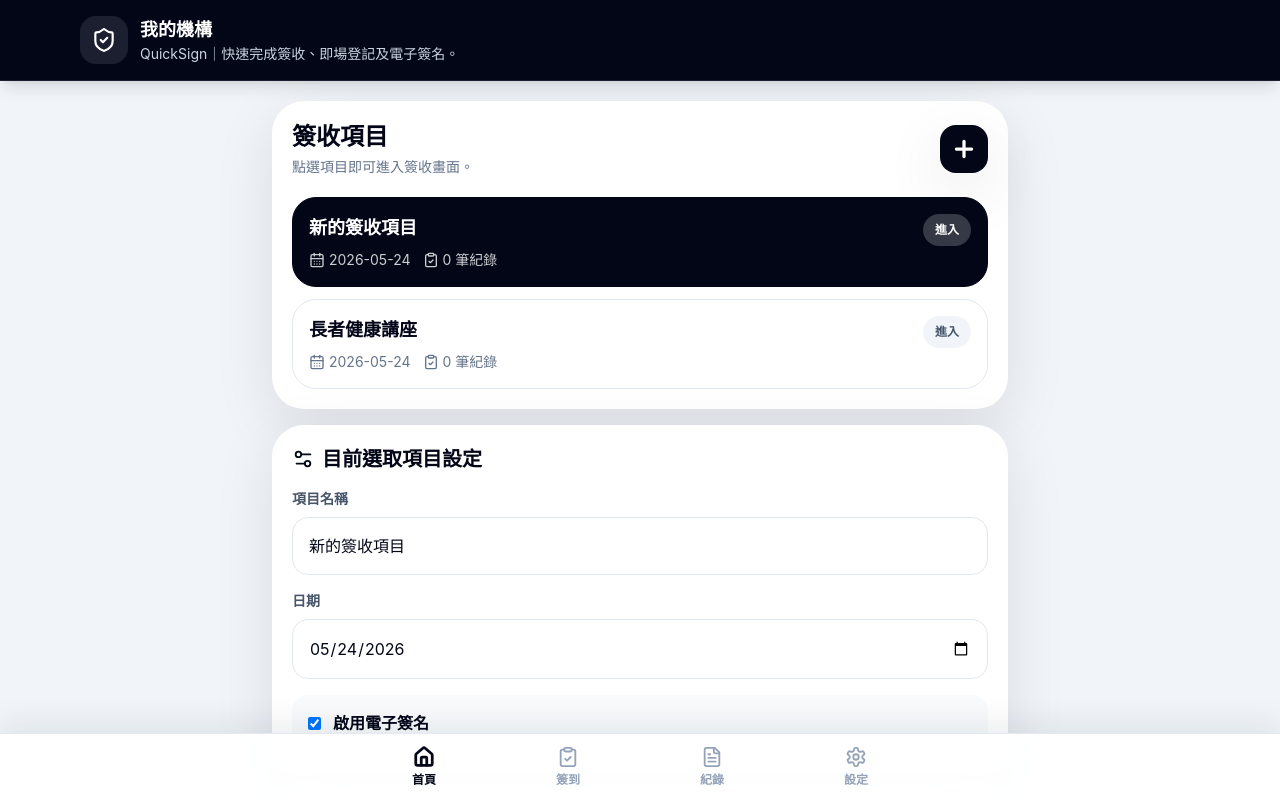
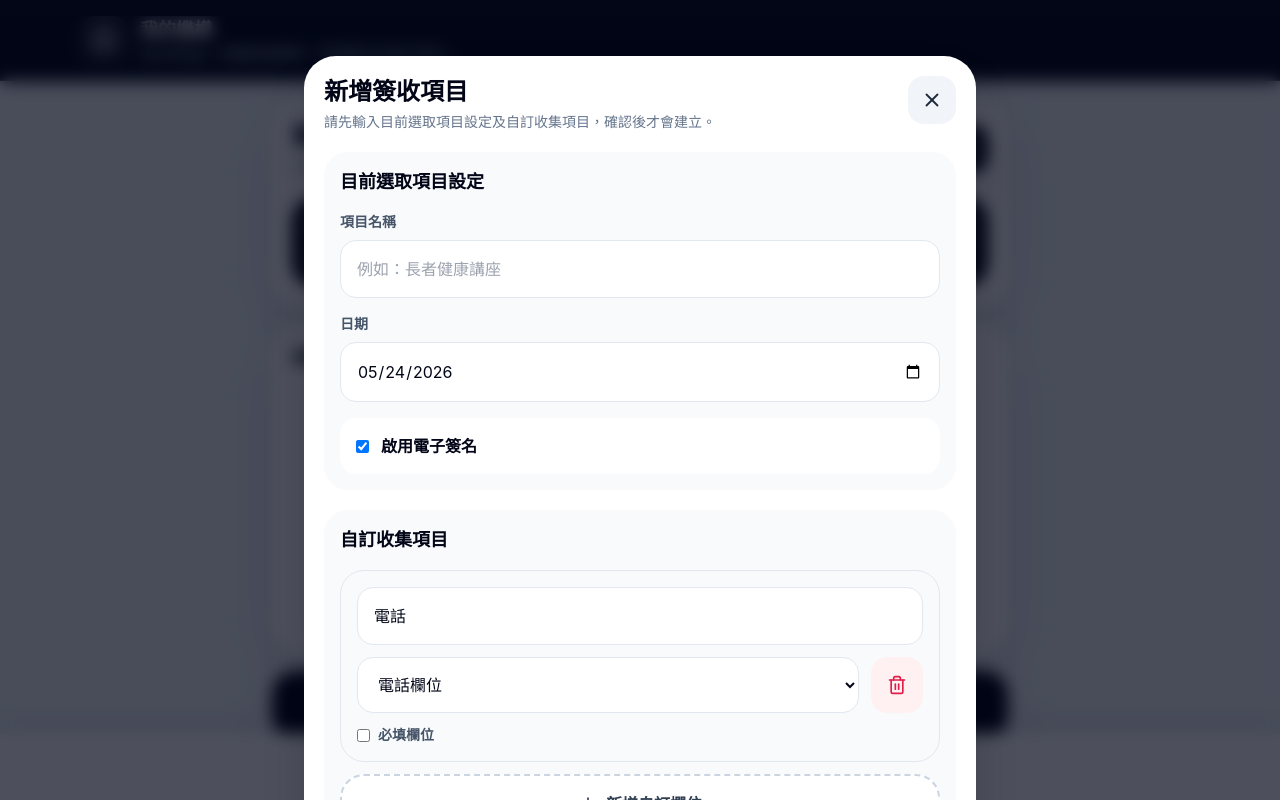
Before and after one commit to anthonywong0206-commits/instanxsign_v1, a React (Vite) app: page / in a window 1280 px wide. Both pictures are taken after a click on the button "新增簽收項目". Shown: the top 800 px of the page. Built offline with nearby package versions, Linux system fonts and the light colour scheme.

Commit message:
Add files via upload

```diff
--- a/src/pages/HomePage.jsx
+++ b/src/pages/HomePage.jsx
@@ -1,6 +1,17 @@
-import { CalendarDays, ClipboardCheck, Plus, QrCode, Settings2 } from 'lucide-react'
+import React from 'react'
+
+import { CalendarDays, ClipboardCheck, Plus, QrCode, X } from 'lucide-react'
 import { QRCodeCanvas } from 'qrcode.react'
 import FieldEditor from '../components/FieldEditor'
+
+const createBlankItem = () => ({
+  title: '',
+  date: new Date().toISOString().slice(0, 10),
+  fields: [
+    { id: crypto.randomUUID(), label: '電話', type: 'tel', required: false }
+  ],
+  requireSignature: true
+})
 
 export default function HomePage({
   state,
@@ -9,15 +20,36 @@ export default function HomePage({
   setPage,
   onStartKiosk
 }) {
-  const addItem = () => {
+  const [draftItem, setDraftItem] = React.useState(null)
+
+  const openCreateForm = () => {
+    setDraftItem(createBlankItem())
+  }
+
+  const closeCreateForm = () => {
+    setDraftItem(null)
+  }
+
+  const updateDraft = (patch) => {
+    setDraftItem((item) => ({
+      ...item,
+      ...patch
+    }))
+  }
+
+  const confirmCreateItem = () => {
+    if (!draftItem?.title?.trim()) {
+      alert('請輸入簽收項目名稱。')
+      return
+    }
+
     const item = {
+      ...draftItem,
       id: crypto.randomUUID(),
-      title: '新的簽收項目',
-      date: new Date().toISOString().slice(0, 10),
-      fields: [
-        { id: crypto.randomUUID(), label: '電話', type: 'tel', required: false }
-      ],
-      requireSignature: true
+      title: draftItem.title.trim(),
+      fields: (draftItem.fields || []).filter((field) =>
+        field.label?.trim()
+      )
     }
 
     setState((s) => ({
@@ -25,6 +57,8 @@ export default function HomePage({
       items: [item, ...s.items],
       selectedItemId: item.id
     }))
+
+    setDraftItem(null)
   }
 
   const openItem = (id) => {
@@ -34,17 +68,6 @@ export default function HomePage({
     }))
 
     setPage('checkin')
-  }
-
-  const updateSelected = (patch) => {
-    setState((s) => ({
-      ...s,
-      items: s.items.map((item) =>
-        item.id === s.selectedItemId
-          ? { ...item, ...patch }
-          : item
-      )
-    }))
   }
 
   const selectedRecords = state.records.filter(
@@ -58,12 +81,12 @@ export default function HomePage({
           <div>
             <h2 className="text-2xl font-black">簽收項目</h2>
             <p className="mt-1 text-sm text-slate-500">
-              點選項目即可進入簽收畫面。
+              主畫面顯示已建立的簽收項目，點選即可進入簽收。
             </p>
           </div>
 
           <button
-            onClick={addItem}
+            onClick={openCreateForm}
             className="flex h-12 w-12 shrink-0 items-center justify-center rounded-2xl bg-slate-950 text-white shadow-soft active:scale-95 dark:bg-white dark:text-slate-950"
             title="新增簽收項目"
           >
@@ -71,6 +94,14 @@ export default function HomePage({
           </button>
         </div>
 
+        {state.items.length === 0 ? (
+          <div className="rounded-[1.5rem] border-2 border-dashed border-slate-300 bg-slate-50 p-8 text-center dark:border-slate-700 dark:bg-slate-900">
+            <div className="text-lg font-black">尚未建立簽收項目</div>
+            <p className="mt-2 text-sm text-slate-500">
+              請按右上角「＋」新增第一個簽收項目。
+            </p>
+          </div>
+        ) : (
           <div className="space-y-3">
             {state.items.map((item) => {
               const count = state.records.filter(
@@ -93,11 +124,13 @@ export default function HomePage({
                         {item.title || '未命名簽收項目'}
                       </div>
 
-                    <div className={`mt-2 flex flex-wrap items-center gap-3 text-sm ${
+                      <div
+                        className={`mt-2 flex flex-wrap items-center gap-3 text-sm ${
                           state.selectedItemId === item.id
                             ? 'opacity-80'
                             : 'text-slate-500'
-                    }`}>
+                        }`}
+                      >
                         <span className="inline-flex items-center gap-1">
                           <CalendarDays size={16} />
                           {item.date || '未設定日期'}
@@ -110,65 +143,21 @@ export default function HomePage({
                       </div>
                     </div>
 
-                  <div className={`rounded-2xl px-3 py-2 text-xs font-black ${
+                    <div
+                      className={`rounded-2xl px-3 py-2 text-xs font-black ${
                         state.selectedItemId === item.id
                           ? 'bg-white/20'
                           : 'bg-slate-100 text-slate-600 dark:bg-slate-800 dark:text-slate-300'
-                  }`}>
-                    進入
+                      }`}
+                    >
+                      簽收
                     </div>
                   </div>
                 </button>
               )
             })}
           </div>
-      </section>
-
-      <section className="card">
-        <div className="mb-4 flex items-center gap-2">
-          <Settings2 size={22} />
-          <h3 className="text-xl font-black">目前選取項目設定</h3>
-        </div>
-
-        <div className="grid gap-4">
-          <div>
-            <label className="label">項目名稱</label>
-            <input
-              value={selectedItem?.title || ''}
-              onChange={(e) => updateSelected({ title: e.target.value })}
-              className="input"
-              placeholder="例如：長者健康講座"
-            />
-          </div>
-
-          <div>
-            <label className="label">日期</label>
-            <input
-              type="date"
-              value={selectedItem?.date || ''}
-              onChange={(e) => updateSelected({ date: e.target.value })}
-              className="input"
-            />
-          </div>
-
-          <label className="flex items-center gap-3 rounded-2xl bg-slate-50 p-4 font-bold dark:bg-slate-900">
-            <input
-              type="checkbox"
-              checked={selectedItem?.requireSignature !== false}
-              onChange={(e) => updateSelected({ requireSignature: e.target.checked })}
-            />
-            啟用電子簽名
-          </label>
-        </div>
-      </section>
-
-      <section className="card">
-        <h3 className="mb-4 text-xl font-black">自訂收集項目</h3>
-
-        <FieldEditor
-          fields={selectedItem?.fields || []}
-          onChange={(fields) => updateSelected({ fields })}
-        />
+        )}
       </section>
 
       <section className="card">
@@ -184,10 +173,98 @@ export default function HomePage({
         </div>
       </section>
 
+      {state.items.length > 0 && (
         <button onClick={onStartKiosk} className="primary-button">
           <ClipboardCheck size={22} />
           啟動簽到模式
         </button>
+      )}
+
+      {draftItem && (
+        <div className="fixed inset-0 z-[100] overflow-y-auto bg-slate-950/70 p-4 backdrop-blur">
+          <div className="mx-auto my-6 max-w-2xl rounded-[2rem] bg-white p-5 shadow-2xl dark:bg-slate-900">
+            <div className="mb-5 flex items-start justify-between gap-3">
+              <div>
+                <h2 className="text-2xl font-black">新增簽收項目</h2>
+                <p className="mt-1 text-sm text-slate-500">
+                  請先輸入目前選取項目設定及自訂收集項目，確認後才會建立。
+                </p>
+              </div>
+
+              <button
+                onClick={closeCreateForm}
+                className="icon-button"
+              >
+                <X size={22} />
+              </button>
+            </div>
+
+            <div className="space-y-5">
+              <div className="rounded-[1.5rem] bg-slate-50 p-4 dark:bg-slate-950">
+                <h3 className="mb-4 text-lg font-black">目前選取項目設定</h3>
+
+                <div className="grid gap-4">
+                  <div>
+                    <label className="label">項目名稱</label>
+                    <input
+                      value={draftItem.title}
+                      onChange={(e) => updateDraft({ title: e.target.value })}
+                      className="input"
+                      placeholder="例如：長者健康講座"
+                    />
+                  </div>
+
+                  <div>
+                    <label className="label">日期</label>
+                    <input
+                      type="date"
+                      value={draftItem.date}
+                      onChange={(e) => updateDraft({ date: e.target.value })}
+                      className="input"
+                    />
+                  </div>
+
+                  <label className="flex items-center gap-3 rounded-2xl bg-white p-4 font-bold dark:bg-slate-900">
+                    <input
+                      type="checkbox"
+                      checked={draftItem.requireSignature !== false}
+                      onChange={(e) =>
+                        updateDraft({ requireSignature: e.target.checked })
+                      }
+                    />
+                    啟用電子簽名
+                  </label>
+                </div>
+              </div>
+
+              <div className="rounded-[1.5rem] bg-slate-50 p-4 dark:bg-slate-950">
+                <h3 className="mb-4 text-lg font-black">自訂收集項目</h3>
+
+                <FieldEditor
+                  fields={draftItem.fields || []}
+                  onChange={(fields) => updateDraft({ fields })}
+                />
+              </div>
+
+              <div className="grid grid-cols-2 gap-3">
+                <button
+                  onClick={closeCreateForm}
+                  className="rounded-2xl bg-slate-100 px-4 py-4 font-black text-slate-700 dark:bg-slate-800 dark:text-white"
+                >
+                  取消
+                </button>
+
+                <button
+                  onClick={confirmCreateItem}
+                  className="rounded-2xl bg-slate-950 px-4 py-4 font-black text-white dark:bg-white dark:text-slate-950"
+                >
+                  確認建立
+                </button>
+              </div>
+            </div>
+          </div>
+        </div>
+      )}
     </div>
   )
 }
```
Lines whose indentation alone changed are shown as unchanged.
